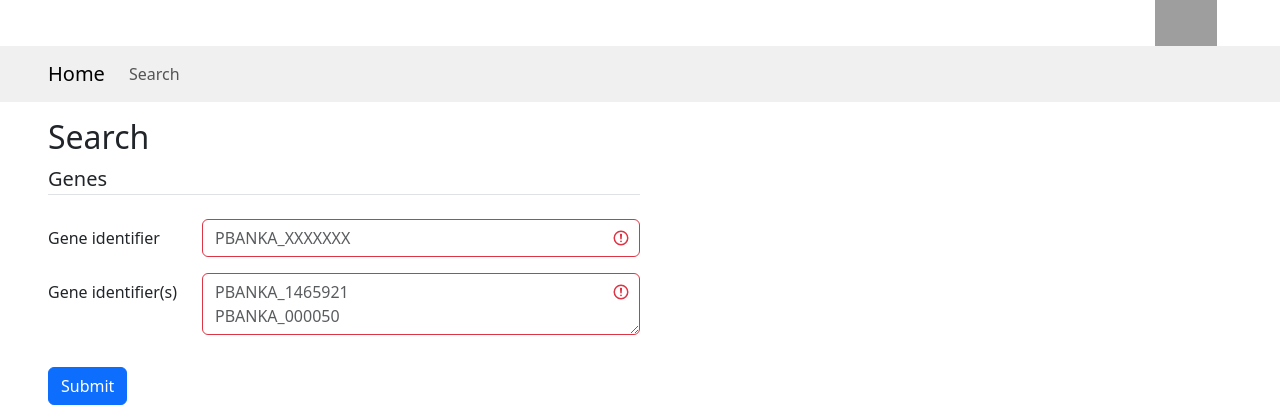
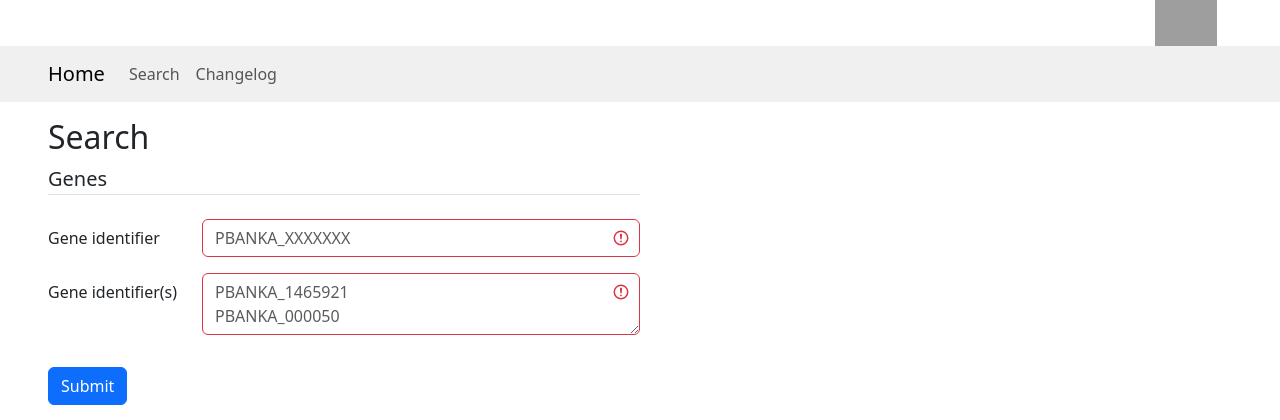
Before and after one commit to NBISweden/vector-oligo-search, a Flask app: page /search in a window 1280 px wide. Shown: the top 420 px of the page. Run offline with Flask 3, Linux system fonts and the light colour scheme; parts of the project's set-up code (start-up, migrations or seed data) failed here and were passed over; grey boxes are pictures that could not be loaded.

Commit message:
feat: include CHANGELOG in pages

```diff
--- a/templates/base.html
+++ b/templates/base.html
@@ -92,6 +92,9 @@
           <li class="nav-item">
             <a class="nav-link" href="/search">Search</a>
           </li>
+          <li class="nav-item">
+            <a class="nav-link" href="/page/changelog">Changelog</a>
+          </li>
         </ul>
       </div>
     </nav>
```
Also changed, not shown: CHANGELOG.md (added), 1 other file.
